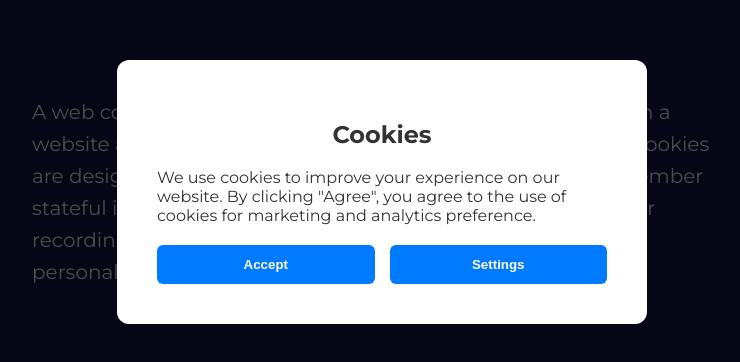
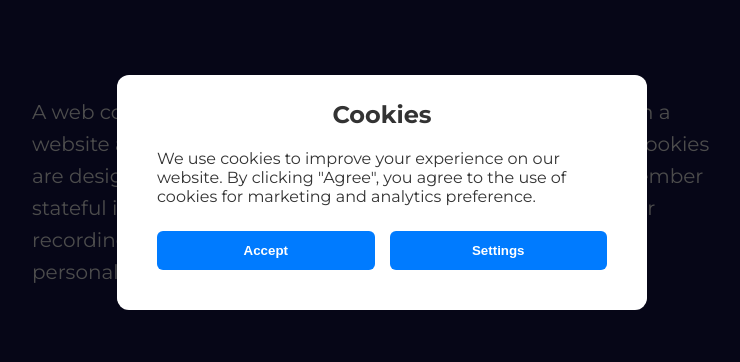
Before and after one commit to lateefat-obisesan/cookies, a plain HTML site: page index.html in a window 1280 px wide. Shown: the part 208-570 px from the top of the page, without its empty margins (258-998 px from the left). Drawn offline with Linux system fonts and the light colour scheme; a web font is replaced by a local one.

Commit message:
all done

```diff
--- a/assets/styles/index.css
+++ b/assets/styles/index.css
@@ -20,7 +20,7 @@ main p {
 dialog {
     border: none;
     border-radius: 12px;
-    padding: 40px;
+    padding: 25px 40px 40px 40px;
     background-color: #fff;
     color: #333;
     width: 90%;
@@ -38,12 +38,14 @@ dialog::backdrop {
 
 h2{
     text-align: center;
+    margin-top: 0;
+    margin-bottom: 20px;
 }
 
 .button {
     display: flex;
     gap: 15px;
-    margin-top: 20px;
+    margin-top: 25px;
 }
 
 .btn {
@@ -65,8 +67,8 @@ h2{
     display: flex;
     justify-content: space-between;
     align-items: center;
-    margin-bottom: 20px;
-    padding: 5px 0;
+    margin-bottom: 10px;
+    padding: 8px 0;
 }
 
 input[type="checkbox"] {
```
